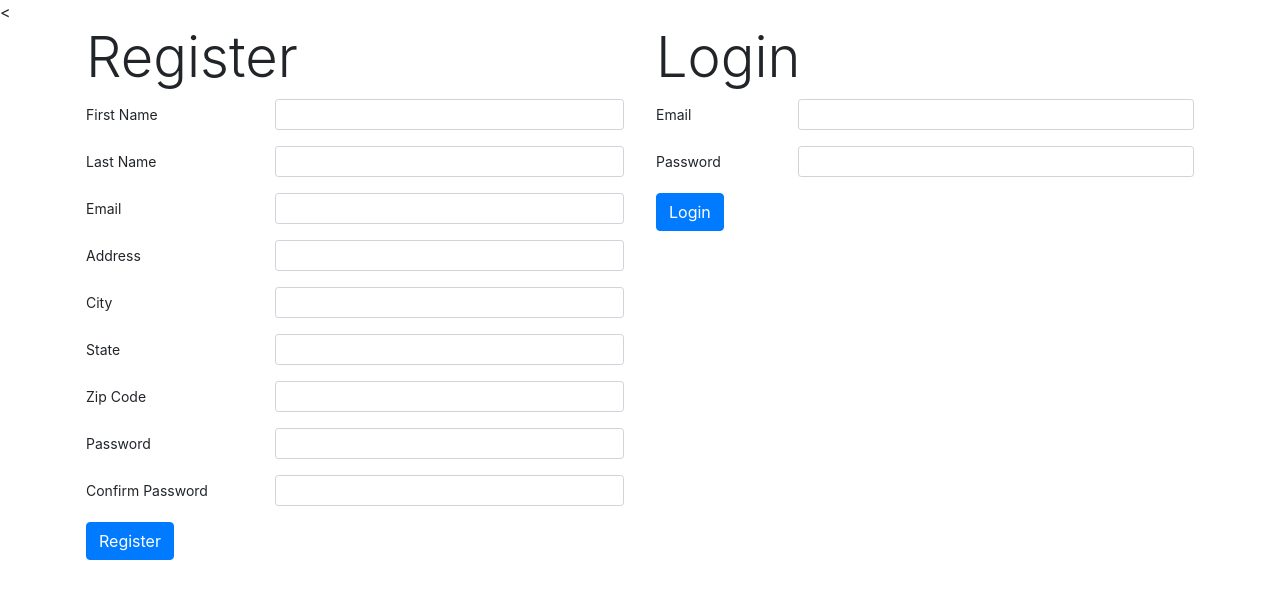
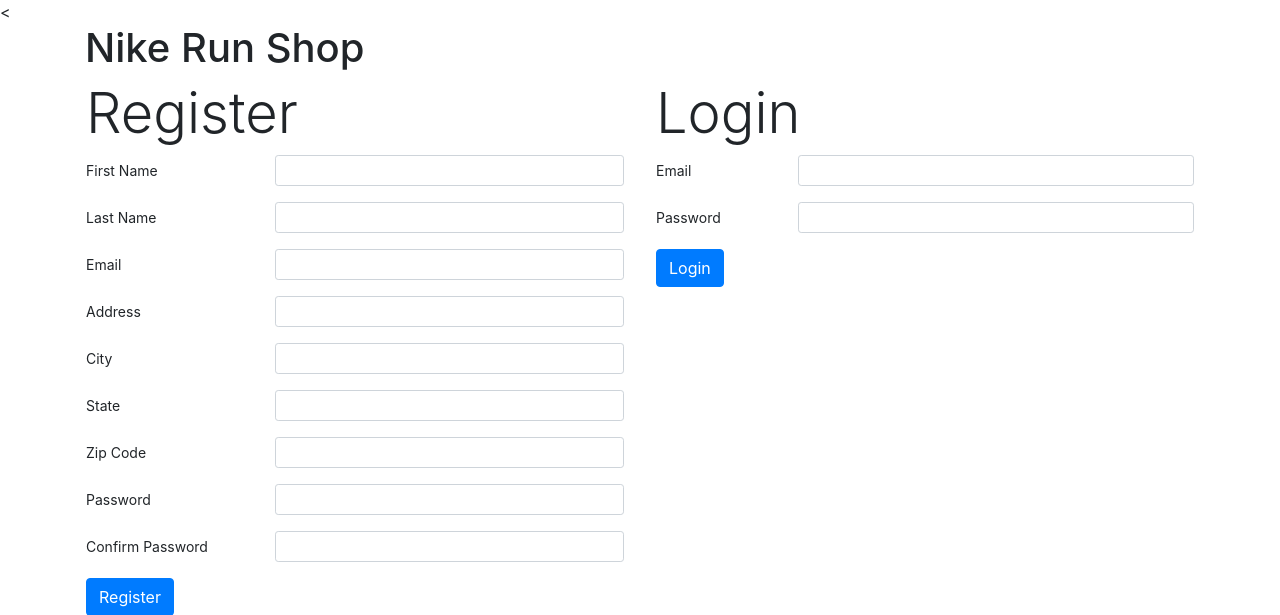
Before and after one commit to morganjohnson101/ecommerce_group_project, a Django app: page / in a window 1280 px wide. Shown: the top 615 px of the page. Run offline with Django 3.2, Linux system fonts and the light colour scheme; some libraries are stand-ins or nearby versions.

Commit message:
search, paginator, shoe grid, reglogin update 2-30

```diff
--- a/ecommerce_group_project/nike_run_app/templates/loginreg.html
+++ b/ecommerce_group_project/nike_run_app/templates/loginreg.html
@@ -11,6 +11,7 @@
     integrity="sha384-ggOyR0iXCbMQv3Xipma34MD+dH/1fQ784/j6cY/iJTQUOhcWr7x9JvoRxT2MZw1T" crossorigin="anonymous">
 </head>
 <body>
+
     <!-- <div id="wrapper">
         <h1>Nike Run Shop</h1>
         <div id="logreg">
@@ -49,6 +50,7 @@
         </div>
     </div> -->
     <div class="container">
+        <h1>Nike Run Shop</h1>
         <div class="row">
             <div class="col-6 px-3">
                 <h1 class="display-4">Register</h1>
--- a/ecommerce_group_project/nike_run_app/views.py
+++ b/ecommerce_group_project/nike_run_app/views.py
@@ -150,6 +150,6 @@
     context = {
         'query_string': query_string,
         'found_entries': found_entries,
-        # 'categories': Category.objects.all()
+
     }
     return render(request, 'category.html', context)
```
Also changed, not shown: ecommerce_group_project/db.sqlite3.
